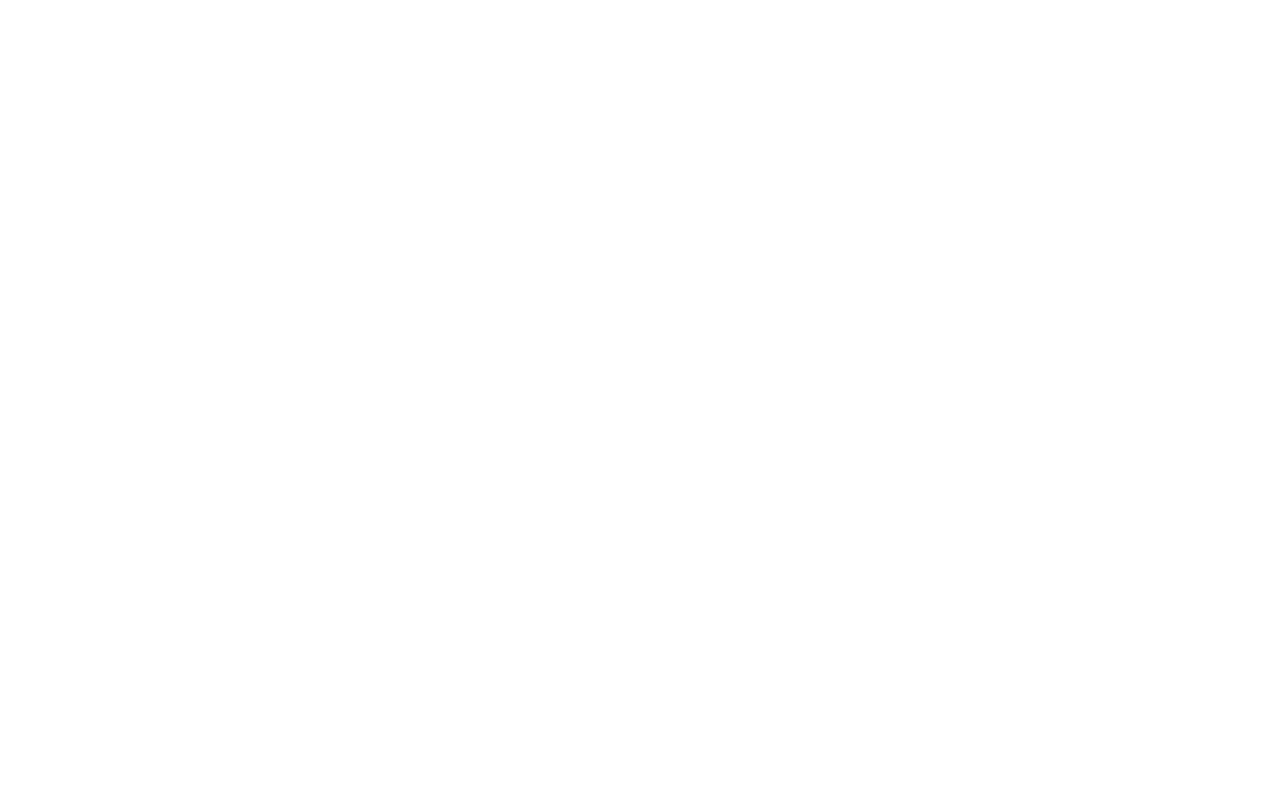
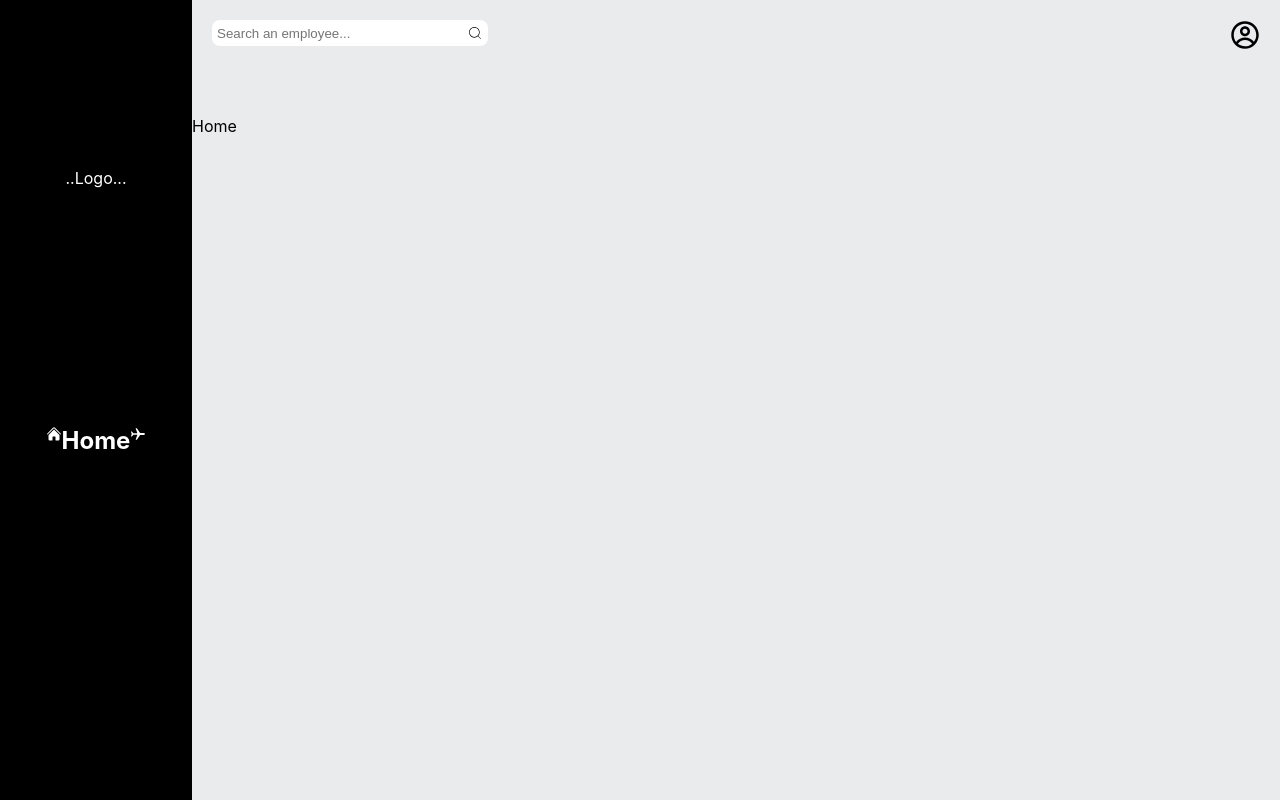
Before and after one commit to zak1388/software-engineering-project, a React (Create React App) app: page / in a window 1280 px wide. Before the commit this address had no page. Built offline with nearby package versions, Linux system fonts and the light colour scheme; the HTML template or start-up script is replaced by a standard one.

Commit message:
changes to sidebar

```diff
--- a/src/App.js
+++ b/src/App.js
@@ -9,8 +9,8 @@
     <div className="app">
       <Router>
         <Routes>
-          <Route path="/dashboard" element={<Dashboard />}>
-            <Route path="/dashboard" index element={<Home />} />
+          <Route path="/" element={<Dashboard />}>
+            <Route path="/" index element={<Home />} />
           </Route>
           <Route path="/login" element={<Login />}/>
         </Routes>
--- a/src/components/sidebar/Sidebar.tsx
+++ b/src/components/sidebar/Sidebar.tsx
@@ -1,9 +1,41 @@
 import React from 'react'
 import styles from "./sidebar.module.css"
+import { HiHome } from "react-icons/hi2"
+import { IoIosAirplane } from "react-icons/io"
 
 function Sidebar() {
   return (
-    <div className={styles.container}>Sidebar</div>
+    <div className={styles.gridContainer}>
+        <div className={styles.logo}>
+            <p>..Logo...</p>
+        </div>
+        <section className={styles.links}>
+            {/* Home Link */}
+            <div className={styles.homeLink}>
+                <HiHome style={{ width: "2 em", height: "2 em" }}/>
+                <h2>Home</h2>
+            </div>
+
+            {/* Time Away Link*/}
+            <div>
+                <IoIosAirplane style={{ width: "2 em", height: "2 em" }}/>
+            </div>
+
+            {/* Team Chat Link*/}
+            <div>
+
+            </div>
+
+            {/* Calendar Link*/}
+            <div>
+
+            </div>
+
+
+        </section>
+    </div>
+
+
   )
 }
 
--- a/src/components/sidebar/sidebar.module.css
+++ b/src/components/sidebar/sidebar.module.css
@@ -1,8 +1,38 @@
-.container{
-    flex: 1;
+/* desktop */
+
+/* Main body */
+.gridContainer{
     background-color: black;
+    width: 15%;
+    display: grid;
+    row-gap: 5 rem;
+    grid-template-areas:
+    'logo'
+    'links';
 }
 
+.logo{
+    grid-area: logo;
+    color: white;
+    margin: auto;
+    height: 15%;
+}
+
+.links{
+    grid-area: links;
+    color: white;
+    margin: auto;
+    height: 85%;
+    display: flex;
+}
+
+.homeLink{
+    display: flex;
+    flex-direction: row;
+}
+
+
+/* mobile */
 @media screen and (max-width: 768px) {
     .container{
         display: none;
--- a/src/pages/dashboard/Dashboard.tsx
+++ b/src/pages/dashboard/Dashboard.tsx
@@ -11,6 +11,7 @@
         <div className={styles.wrapper}>
             <Navbar />
             <Outlet />
+
         </div>
     </div>
   )
```
Also changed, not shown: src/pages/dashboard/dashboard.module.css (+8 -0 lines).
